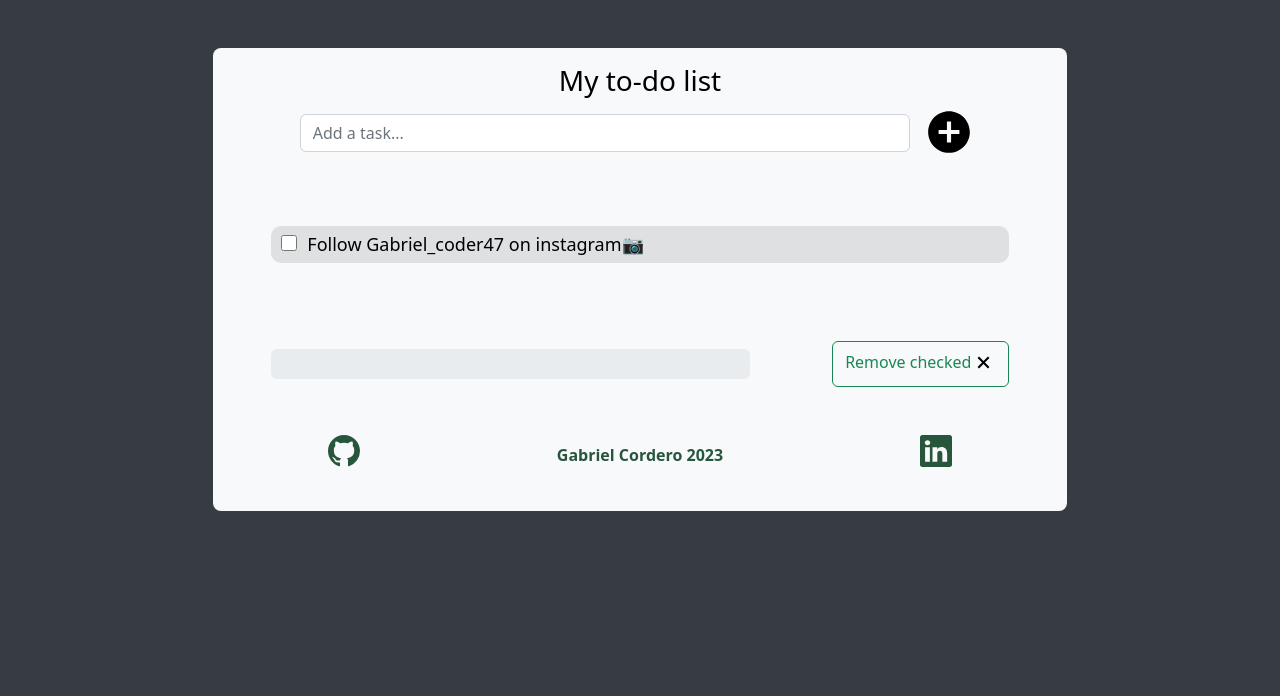
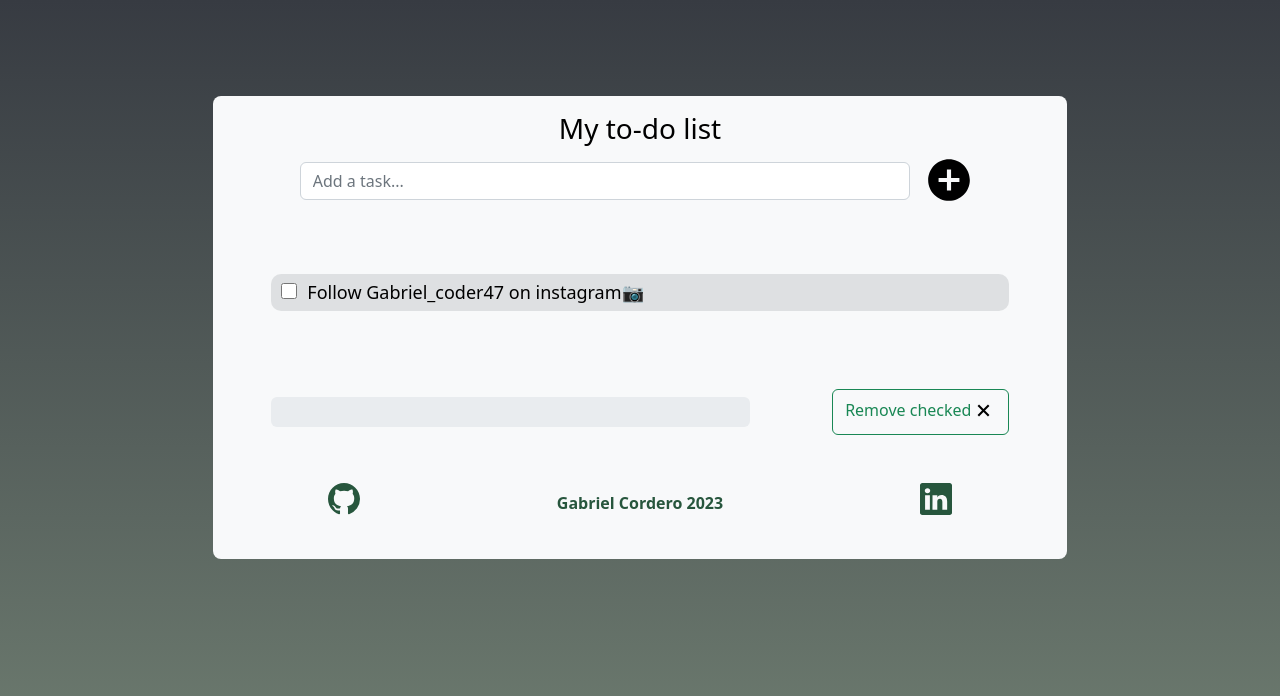
Before and after one commit to GabrielCorderoDeveloper/MyTo-doList, a React (Create React App) app: page / in a window 1280 px wide. Shown: the top 696 px of the page. Built offline with nearby package versions, Linux system fonts and the light colour scheme.

Commit message:
Changed background styles.

```diff
--- a/src/App.css
+++ b/src/App.css
@@ -1,5 +1,5 @@
 html body {
-  background-color: #373b42;
+  background: linear-gradient(to bottom, #373b42, #707f72);
   color: black;
 }
 .main {
--- a/src/App.jsx
+++ b/src/App.jsx
@@ -83,7 +83,7 @@ function App() {
 
   return (
     //main container
-    <div className='main d-flex justify-content-center'>
+    <div className='main d-flex justify-content-center pt-md-5'>
 
       {showComponent && <Animation />}
 
```
